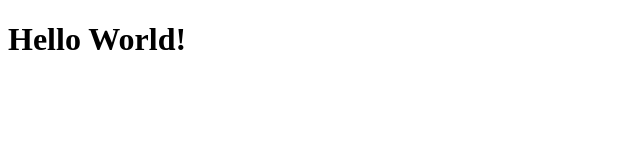
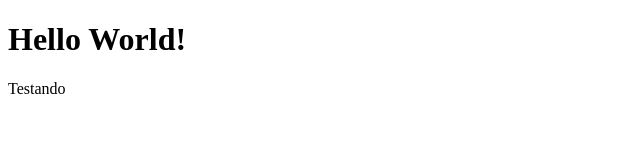
Before and after one commit to Demershow/testando_github, a plain HTML site: page index.html in a window 1280 px wide. Shown: the full height of the page, 0-640 px from the left. Drawn offline with Linux system fonts and the light colour scheme.

```diff
--- a/index.html
+++ b/index.html
@@ -8,5 +8,8 @@
 </head>
 <body>
     <h1>Hello World!</h1>
+    <div>
+        <span>Testando</span>
+    </div>
 </body>
 </html>
```
